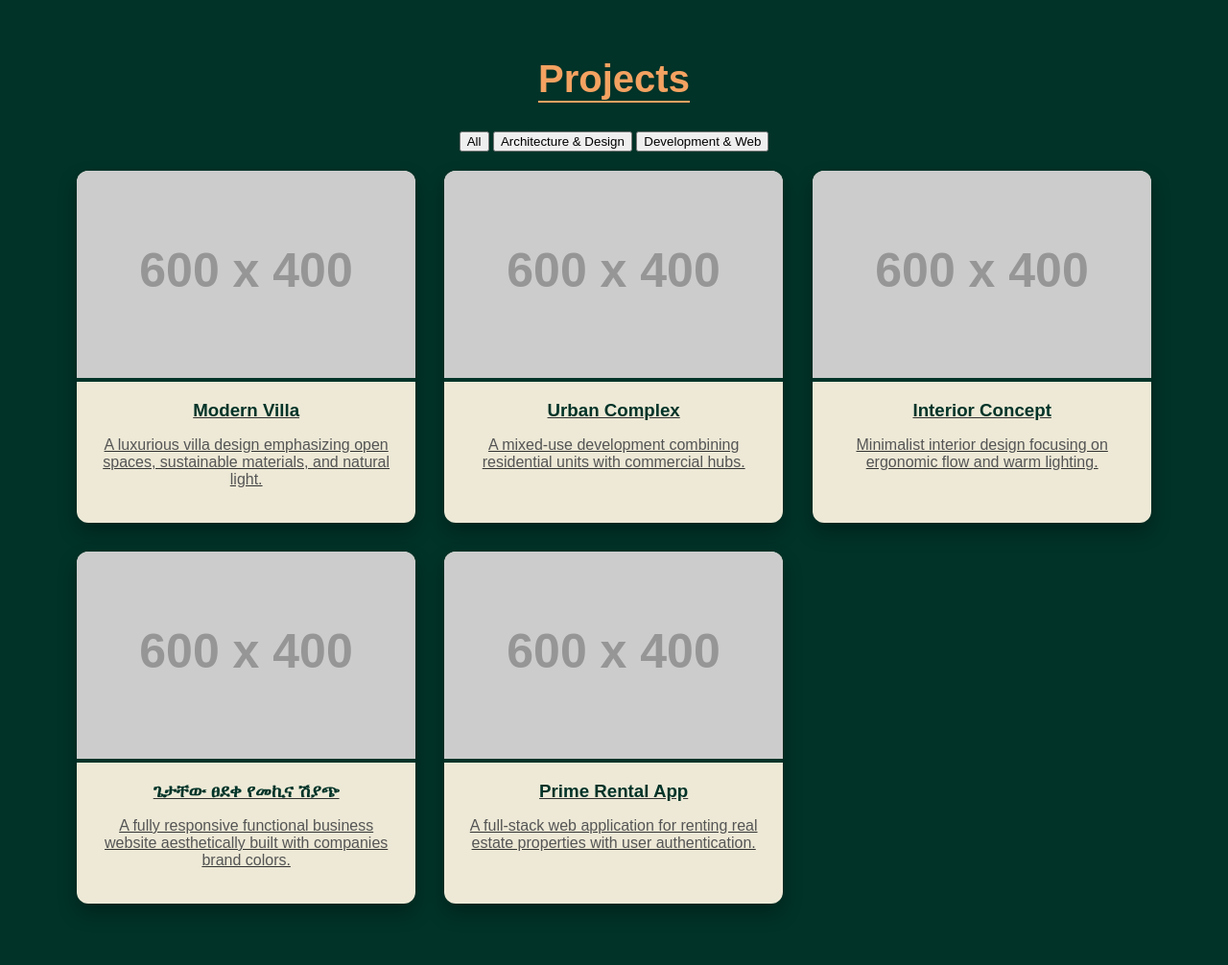
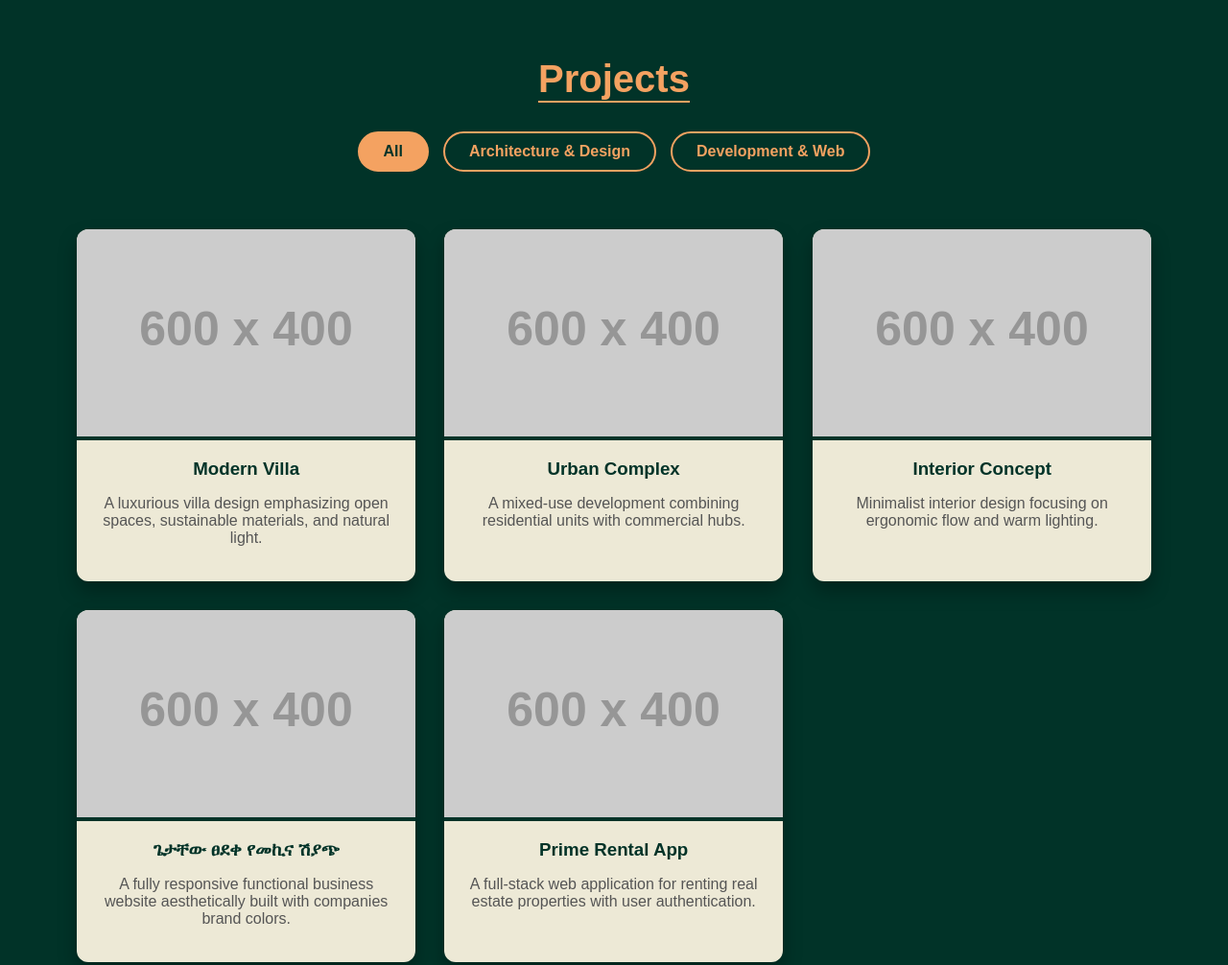
Before and after one commit to Pawlob/My-Portfolio, a plain HTML site: page index.html in a window 1280 px wide. Shown: the part 1700-2706 px from the top of the page at 96% size. Drawn offline with Linux system fonts and the light colour scheme; placeholder pictures from the web are drawn by us.

Commit message:
Update style.css

```diff
--- a/style.css
+++ b/style.css
@@ -196,8 +196,30 @@ h2 { font-size: 2.5rem; margin-bottom: 30px; color: var(--highlight-color); bord
 .progress-bar-fill { height: 100%; background: var(--highlight-color); width: 0; border-radius: 5px; transition: width 1.5s ease-in-out; }
 
 /* --- 8. PROJECTS --- */
-.projects-grid { display: grid; grid-template-columns: repeat(auto-fit, minmax(300px, 1fr)); gap: 30px; padding: 20px; }
-.project-card { background: var(--card-bg); color: var(--text-dark); border-radius: 12px; overflow: hidden; box-shadow: 0 10px 20px rgba(0,0,0,0.3); transform-style: preserve-3d; transform: perspective(1000px); transition: transform 0.1s; }
+.projects-grid {
+    display: grid;
+    grid-template-columns: repeat(auto-fit, minmax(300px, 1fr));
+    gap: 30px;
+    padding: 20px;
+}
+
+.project-card {
+    background: var(--card-bg);
+    color: var(--text-dark);
+    border-radius: 12px;
+    overflow: hidden;
+    box-shadow: 0 10px 20px rgba(0,0,0,0.3);
+    transform-style: preserve-3d;
+    transform: perspective(1000px);
+    transition: transform 0.1s;
+
+    /* --- NEW LINES FOR LINKS --- */
+    text-decoration: none; /* Removes the underline from links */
+    display: block;        /* Ensures the link behaves like a box */
+    cursor: pointer;       /* Shows the hand icon on hover */
+}
+
+/* Keep the rest of your card styles... */
 .project-card img { width: 100%; height: 220px; object-fit: cover; border-bottom: 4px solid var(--primary-bg); }
 .project-card h3 { margin: 15px 0 5px; color: var(--primary-bg); }
 .project-card p { padding: 0 15px 20px; color: #555; }
@@ -221,6 +243,47 @@ footer { background: var(--card-bg); color: var(--primary-bg); text-align: cente
 #backToTop svg { width: 24px; height: 24px; fill: var(--primary-bg); }
 
 @keyframes slideIn { 0% { transform: translateX(-50px); opacity: 0; } 100% { transform: translateX(0); opacity: 1; } }
+
+/* --- NEW: PROJECT FILTER STYLES --- */
+.filter-container {
+    margin-bottom: 40px;
+    display: flex;
+    justify-content: center;
+    gap: 15px;
+    flex-wrap: wrap;
+}
+
+.filter-btn {
+    padding: 10px 25px;
+    background: transparent;
+    border: 2px solid var(--highlight-color);
+    color: var(--highlight-color);
+    font-weight: bold;
+    font-size: 1rem;
+    border-radius: 30px;
+    cursor: pointer;
+    transition: all 0.3s ease;
+}
+
+.filter-btn:hover,
+.filter-btn.active {
+    background: var(--highlight-color);
+    color: var(--primary-bg);
+}
+
+/* Animation for filtering */
+.project-card.hide {
+    display: none;
+}
+
+.project-card.show {
+    animation: fadeIn 0.5s ease forwards;
+}
+
+@keyframes fadeIn {
+    from { opacity: 0; transform: scale(0.9); }
+    to { opacity: 1; transform: scale(1); }
+}
 
 /* --- 11. MEDIA QUERIES --- */
 @media(min-width: 768px) {
```
